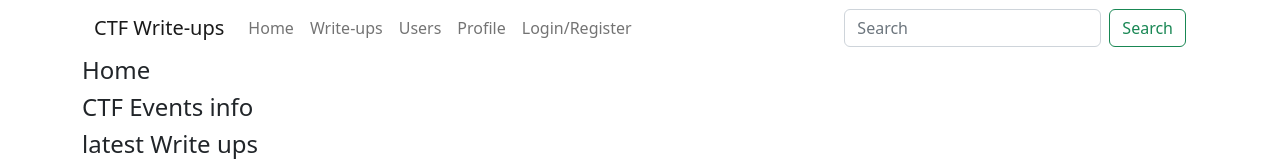
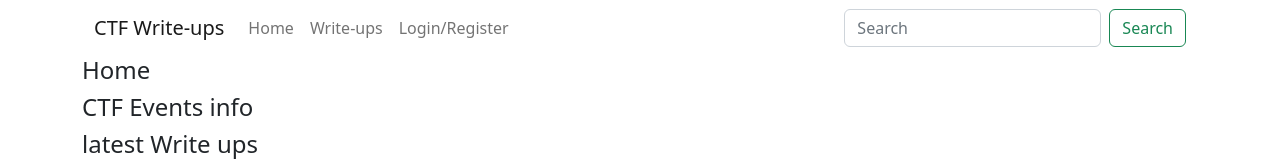
Before and after one commit to ych3r/CTF-Writeups-Web, a React (Create React App) app: page / in a window 1280 px wide. Shown: the top 161 px of the page. Built offline with nearby package versions, Linux system fonts and the light colour scheme; no server answers.

Commit message:
a little modification on navbar for admin

```diff
--- a/src/ctf-writeups/navbar/index.js
+++ b/src/ctf-writeups/navbar/index.js
@@ -1,12 +1,15 @@
 import React from "react";
 import { Link } from "react-router-dom";
 // import { useLocation } from "react-router-dom";
+import { useSelector } from "react-redux";
 
 const NavigationBar = () => {
   // const { pathname } = useLocation();
   // const paths = pathname.split("/");
   // const active = paths[1]; // "/home"
   //   console.log(paths, active);
+  const { currentUser } = useSelector((state) => state.auth);
+  // console.log(currentUser.isAdmin);
   return (
     <>
       {/* <h4>NavigationBar</h4> */}
@@ -38,21 +41,27 @@ const NavigationBar = () => {
                   Write-ups
                 </Link>
               </li>
+              {currentUser && currentUser.isAdmin && (
                 <li className="nav-item">
                   <Link className="nav-link" to="/users">
                     Users
                   </Link>
                 </li>
+              )}
+              {currentUser && (
                 <li className="nav-item">
                   <Link className="nav-link" to="/profile">
                     Profile
                   </Link>
                 </li>
+              )}
+              {!currentUser && (
                 <li className="nav-item">
                   <Link className="nav-link" to="/login">
                     Login/Register
                   </Link>
                 </li>
+              )}
             </ul>
             <form className="d-flex" role="search">
               <input
```
Lines whose indentation alone changed are shown as unchanged.
